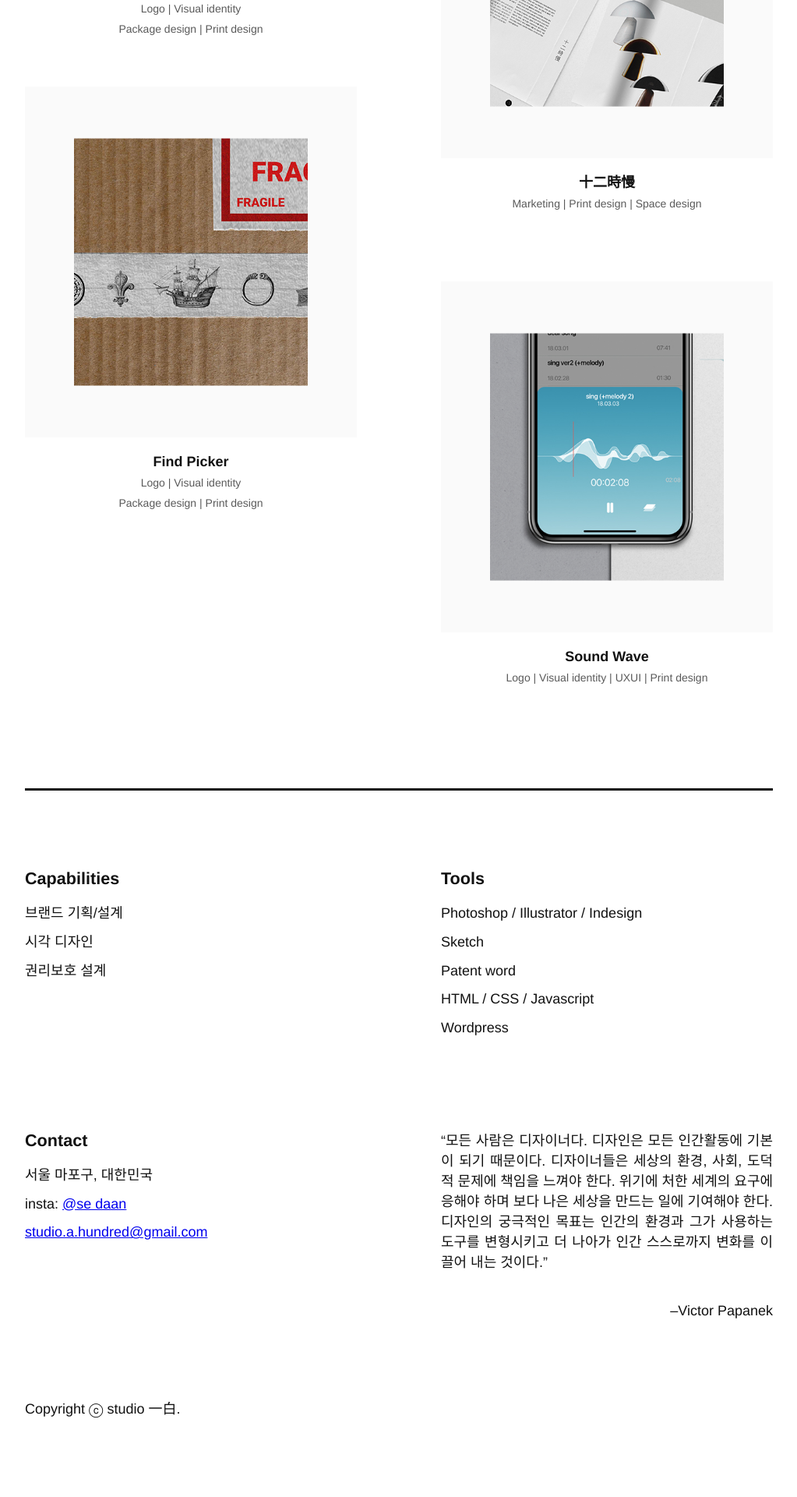
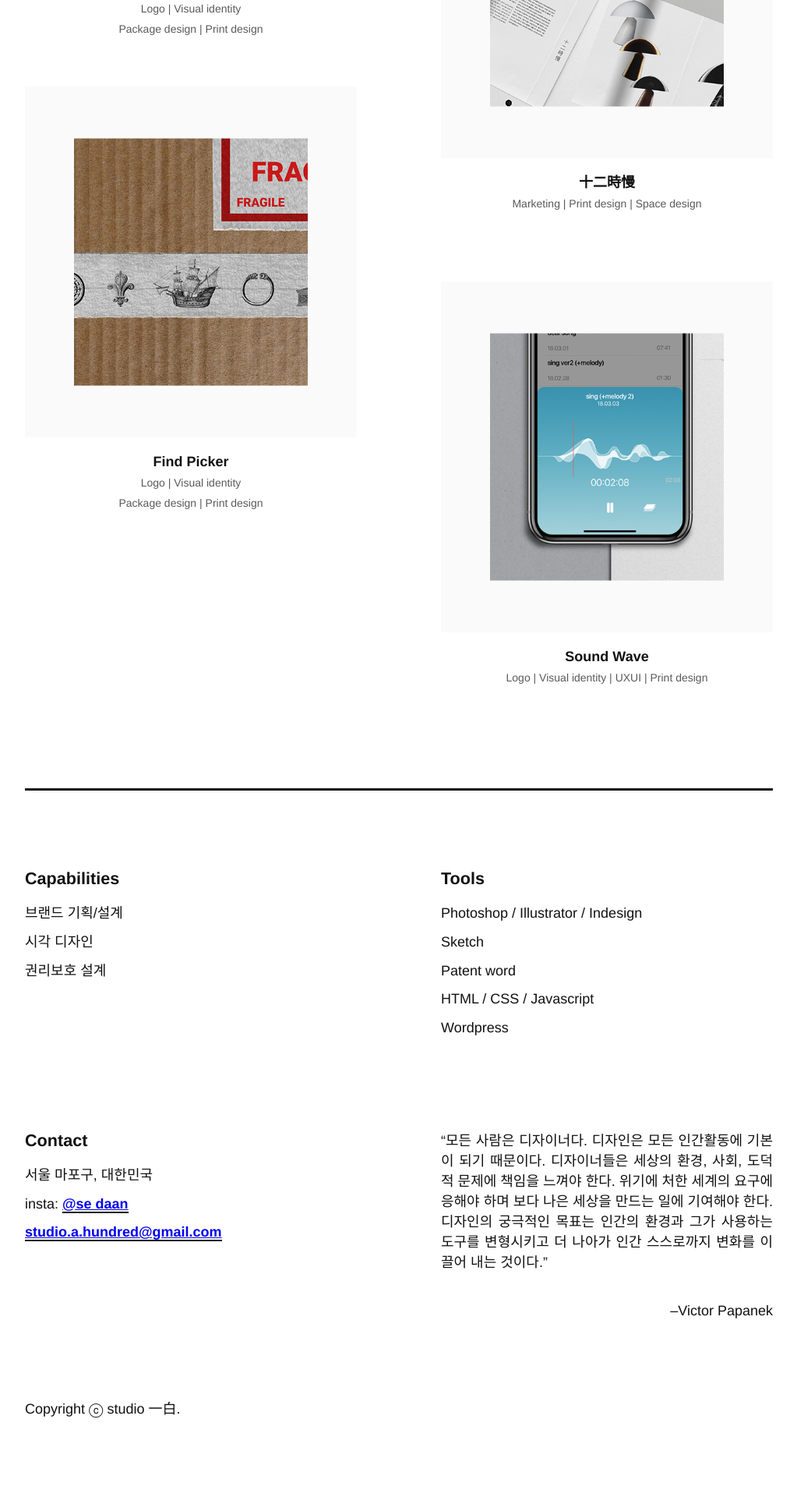
Before and after one commit to se-daan/daan.github.io, a Jekyll site: the page built from index.html, in a window 1280 px wide. Shown: the part 1996-3916 px from the top of the page at 78% size, without its empty margins (128-1151 px from the left). Built offline with Jekyll 4.4.1, drawn with Linux system fonts in a browser that asks for light colours.

Commit message:
Update footer.html

```diff
--- a/_includes/footer.html
+++ b/_includes/footer.html
@@ -1,3 +1,7 @@
+<head>
+  <link rel="stylesheet" href="/css/intro.css">
+</head>
+
 <style>
   .kr_f {
     display: block;
@@ -40,8 +44,8 @@
       <ul class="list-reset">
         <li class="en_f">Mapo-gu, Seoul, South Korea</li>
         <li class="kr_f">서울 마포구, 대한민국</li>
-        <li>insta: <a class="hint" href="https://www.instagram.com/se_daan/">@se daan</a></li>
-        <li><a class="hint" href="mailto:studio.a.hundred@gmail.com">studio.a.hundred@gmail.com</a></li>
+        <li>insta: <a class="hint1" href="https://www.instagram.com/se_daan/">@se daan</a></li>
+        <li><a class="hint1" href="mailto:studio.a.hundred@gmail.com">studio.a.hundred@gmail.com</a></li>
       </ul>
     </div> <!-- grid-item -->
     <div class="grid-item">
```
